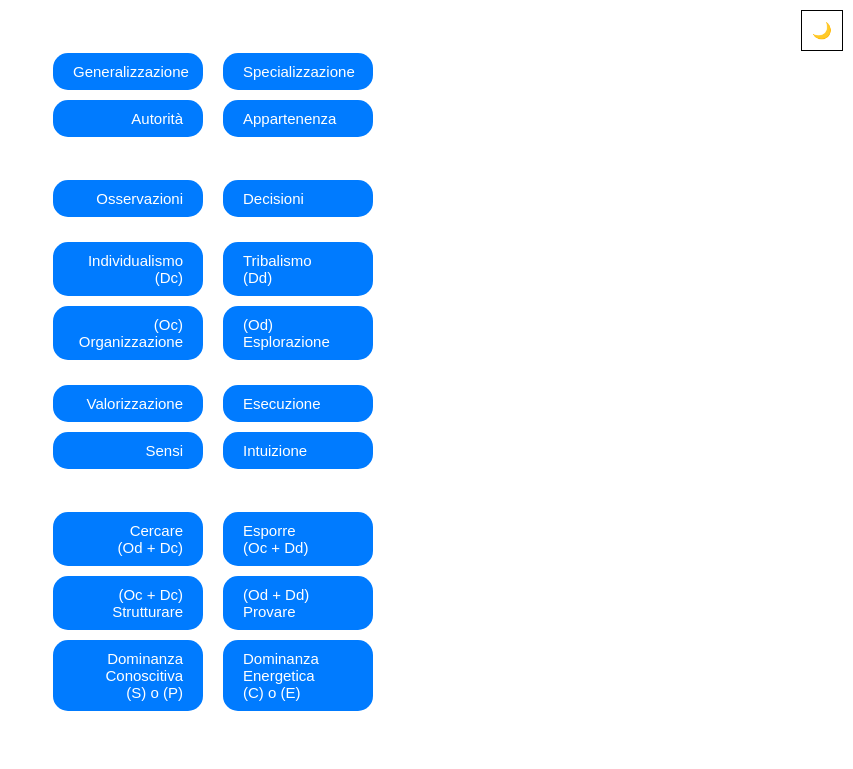
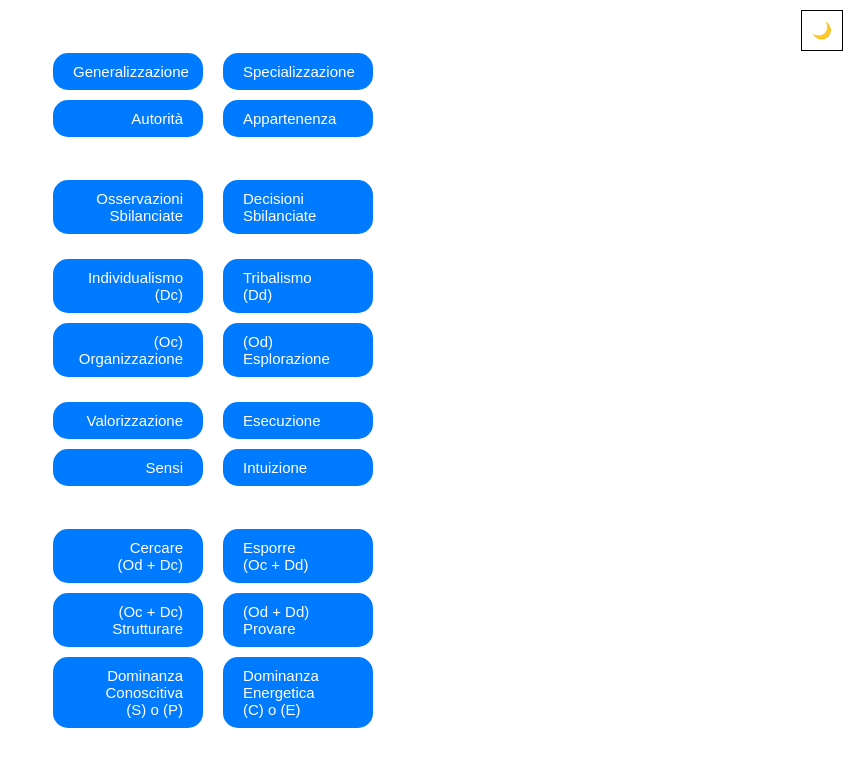
Before and after one commit to TheFreezingChicken/op-ita-tipizzazione, a plain HTML site: page docs/index.html in a window 1280 px wide. Shown: the whole page, without its empty margins (427-1280 px from the left). Drawn offline with Linux system fonts and the light colour scheme.

Commit message:
Aggiorna termini

```diff
--- a/docs/index.html
+++ b/docs/index.html
@@ -28,8 +28,8 @@
 
 
     <div class="row">
-        <button class="paralBtn left-btn" data-row="11">Osservazioni</button>
-        <button class="paralBtn right-btn" data-row="11">Decisioni</button>
+        <button class="paralBtn left-btn" data-row="11">Osservazioni<br>Sbilanciate</button>
+        <button class="paralBtn right-btn" data-row="11">Decisioni<br>Sbilanciate</button>
     </div>
 
     <div class="mini-separator"></div>
```
